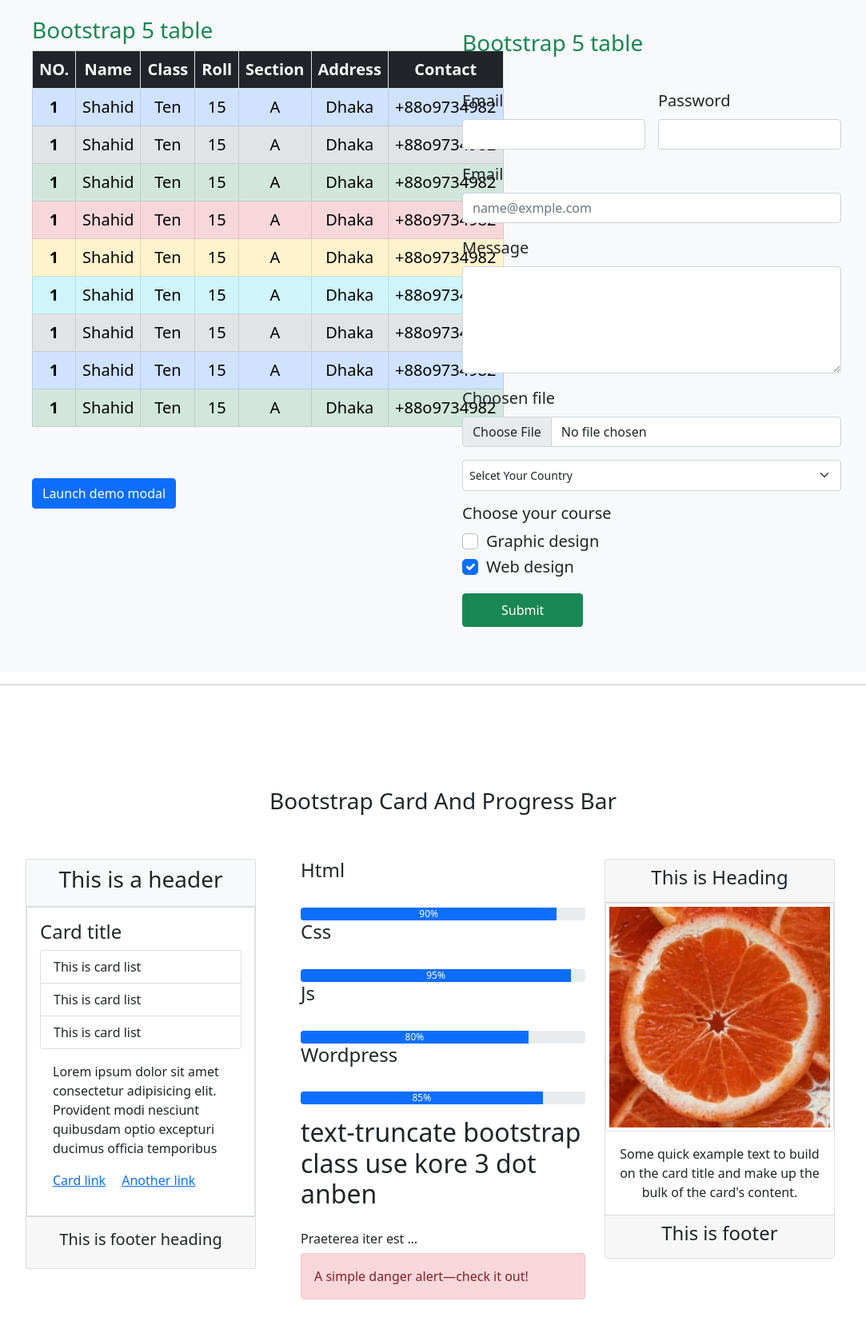
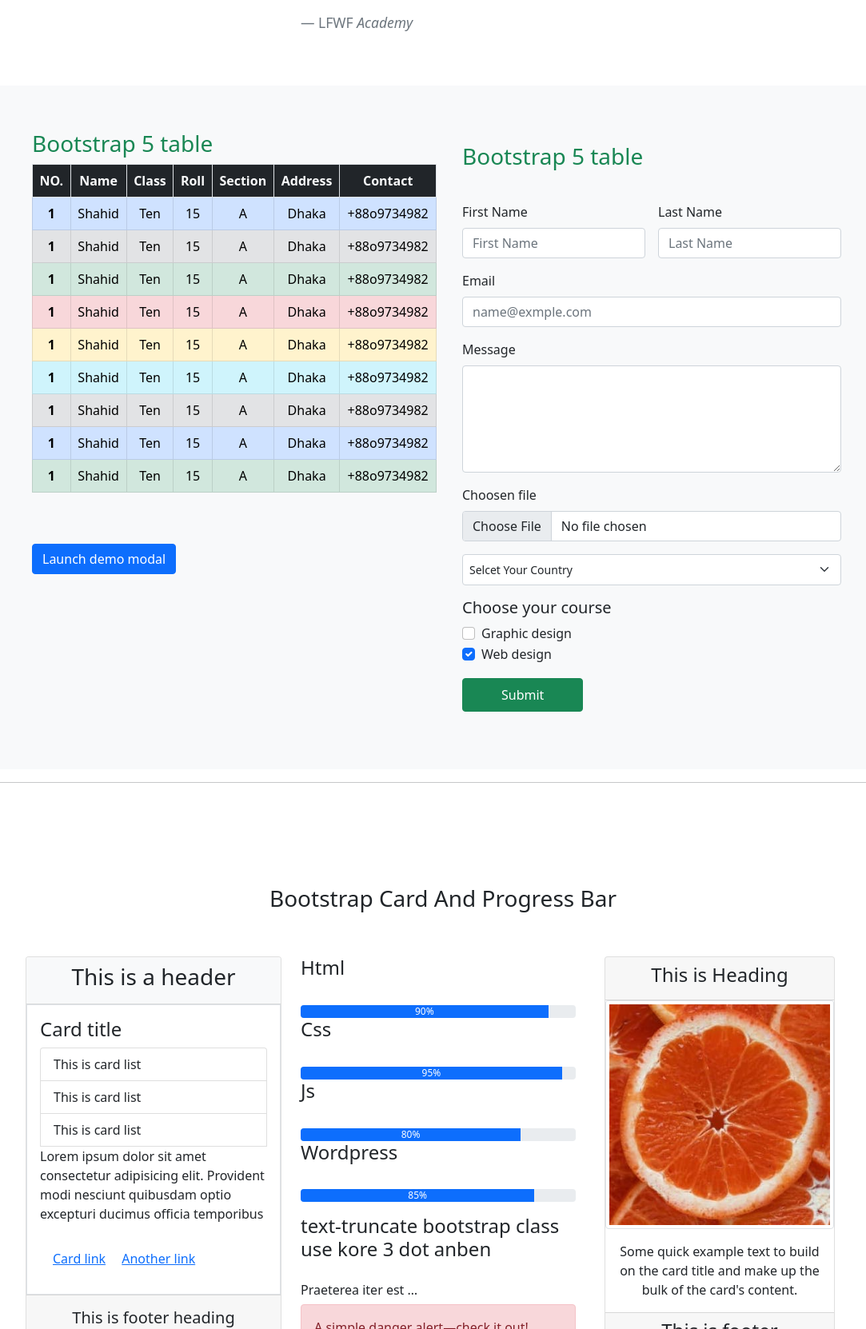
Before and after one commit to Programmermahim/Main-assignment-21, a plain HTML site: page index.html in a window 1280 px wide. Shown: the part 1138-2800 px from the top of the page at 80% size, without its empty margins (86-1169 px from the left). Drawn offline with nearby package versions, Linux system fonts and the light colour scheme.

Commit message:
Update index.html

```diff
--- a/index.html
+++ b/index.html
@@ -17,7 +17,7 @@
 
     <!-- ---------------NAVBar--------------- -->
 
-    <nav class="navbar navbar-expand-lg navbar-light bg-light py-3 ">
+    <nav class="navbar navbar-expand-lg navbar-light bg-light py-4 ">
         <div class="container-fluid">
             <a class="navbar-brand text-primary" href="#">LFWF Academy</a>
             <button class="navbar-toggler" type="button" data-bs-toggle="collapse"
@@ -107,7 +107,7 @@
 
 
 
-    <div class="container my-xxl-5">
+    <div class="container py-5">
         <div class="row">
             <div class="col-lg-4">
                 <img class="img-fiuld img-thumbnail "
@@ -116,7 +116,7 @@
             </div>
             <div class="col-lg-8">
                 <blockquote class="blockquote">
-                    <h2>Blackqoute Use korban</h2>
+                    <h2>Blackqoute Use korban</h2> <br>
                     <p>Lorem ipsum dolor sit amet consectetur adipisicing elit. Dignissimos delectus rem, tenetur
                         pariatur error sunt. Lorem ipsum dolor sit amet, consectetur adipisicing elit. Ducimus deleniti
                         laudantium harum doloribus amet, culpa dolor nesciunt iure qui, at voluptates architecto quae
@@ -135,7 +135,7 @@
     <div class="table bg-light">
 
         <div class="container ">
-            <div class="row bg-light fs-5 py-5 px-5">
+            <div class="row bg-light fa-2px py-xl-5 px-5">
                 <div class="col-lg-6">
                     <h3 class="text-success">Bootstrap 5 table</h3>
                     <table class="table table-bordered table-hover text-center">
@@ -265,16 +265,16 @@
                         </div>
                     </div>
                 </div>
-                <div class="col-lg-6 px-4">
+                <div class="col-lg-6 px-4 pb-4">
                     <form class="row g-3">
                         <h3 class="text-success py-3">Bootstrap 5 table</h3>
                         <div class="col-md-6">
-                            <label for="inputEmail4" class="form-label">Email</label>
-                            <input type="email" class="form-control" id="inputEmail4">
+                            <label for="inputName4" class="form-label">First Name</label>
+                            <input type="Name" class="form-control" id="inputName4" placeholder="First Name">
                         </div>
                         <div class="col-md-6">
-                            <label for="inputPassword4" class="form-label">Password</label>
-                            <input type="password" class="form-control" id="inputPassword4">
+                            <label for="inputName4" class="form-label">Last Name</label>
+                            <input type="Name" class="form-control" id="inputName4" placeholder="Last Name">
                         </div>
                         <div class="col-12">
                             <label for="inputAddress" class="form-label">Email</label>
@@ -326,27 +326,27 @@
 
     <!-------------- progress Bar------------ ----->
 
-    <div class="progress_bar py-5 ">
+    <div class="progress_bar py-xl-5 ">
         <div class="container">
             <div class="row py-3">
                 <div class="py-5">
                     <h3 class="text-center">Bootstrap Card And Progress Bar</h3>
                 </div>
-                <div class="col-lg-4 ps-5 ">
-                    <div class="card" style="width: 18rem;">
+                <div class="col-lg-4 ps-5">
+                    <div class="card" style="width: 20rem;">
                         <!-- <img src="..." class="card-img-top" alt="..."> -->
                         <div class="card-header bg-light text-center">
                            <h3>This is a header</h3>
                           </div>
-                        <div class="card-body  border border-1">
+                        <div class="card-body border border-1">
                           <h4 class="card-title">Card title</h4>
                           <ul class="list-group  border-1">
                             <li class="list-group-item">This is card list</li>
                             <li class="list-group-item">This is card list</li>
                             <li class="list-group-item">This is card list</li>
+                            <p>Lorem ipsum dolor sit amet consectetur adipisicing  elit. Provident modi  nesciunt quibusdam optio excepturi ducimus officia temporibus </p>
                           </ul>
                           <div class="card-body">
-                             <p>Lorem ipsum dolor sit amet consectetur adipisicing  elit. Provident modi  nesciunt quibusdam optio excepturi ducimus officia temporibus </p>
                             <a href="#" class="card-link">Card link</a>
                             <a href="#" class="card-link">Another link</a>
                           </div>
@@ -356,8 +356,9 @@
                         </div>
                     </div>
                 </div>
-                <div class="col-lg-4">
+                <div class="col-lg-4 pe-4">
                     <h4>Html</h4><br>
+                    <div class="progress_section">
                         <div class="progress">
                             <div class="progress-bar" role="progressbar" style="width: 90%;" aria-valuenow="90" aria-valuemin="0" aria-valuemax="100">90%</div>
                           </div>
@@ -374,8 +375,8 @@
                             <div class="progress-bar" role="progressbar" style="width: 85%;" aria-valuenow="85" aria-valuemin="0" aria-valuemax="100">85%</div>
                           </div>
                           <div class="py-3">
-                        <h2>text-truncate bootstrap class use kore
-                            3 dot anben</h2>
+                            <h4>text-truncate bootstrap class use kore
+                            3 dot anben</h4>
                           </div>
 
                           <span class="d-inline-block text-truncate" style="max-width: 150px;">
@@ -386,8 +387,9 @@
                             A simple danger alert—check it out!
                         </div>
                     </div>
-                <div class="col-lg-4 text-center">
-                    <div class="card" style="width: 18rem;">
+                </div>
+                <div class="col-lg-4">
+                    <div class="card text-center" style="width: 18rem;">
                         <div class="card-header">
                            <h4>This is Heading</h4>
                           </div>
@@ -409,13 +411,13 @@
 
     <div class="card_image bg-light py-5">
         <div class="container">
-            <div class="text-center py-4 text-success">
+            <div class="text-center py-4 pb-4 text-success">
                 <h2>Stretched-Link Bootstrap class use kore ai kaj korben
                 </h2>
             </div>
             <div class="row">
                 <div class="col-lg-4">
-                    <div class="card" style="width: 18rem;">
+                    <div class="card" style="width: 22rem;">
                         <img src="./img/blog-2.jpg" class="card-img-top  img-fluid" alt="...">
                         <div class="card-body">
                           <h5 class="card-title">Card with stretched link</h5>
@@ -425,7 +427,7 @@
                       </div>
                 </div>
                 <div class="col-lg-4">
-                    <div class="card" style="width: 18rem;">
+                    <div class="card" style="width: 22rem;">
                         <img src="./img/blog-3.jpg" class="card-img-top  img-fluid" alt="...">
                         <div class="card-body">
                           <h5 class="card-title">Card with stretched link</h5>
@@ -435,7 +437,7 @@
                       </div>
                 </div>
                 <div class="col-lg-4 px-5">
-                    <div class="card" style="width: 18rem;">
+                    <div class="card" style="width: 22rem;">
                         <img src="./img/blog-1.jpg" class="card-img-top  img-fluid" alt="...">
                         <div class="card-body">
                           <h5 class="card-title">Card with stretched link</h5>
@@ -492,6 +494,9 @@
     <script src="https://cdn.jsdelivr.net/npm/@popperjs/core@2.9.3/dist/umd/popper.min.js" integrity="sha384-eMNCOe7tC1doHpGoWe/6oMVemdAVTMs2xqW4mwXrXsW0L84Iytr2wi5v2QjrP/xp" crossorigin="anonymous"></script>
     <script src="https://cdn.jsdelivr.net/npm/bootstrap@5.1.0/dist/js/bootstrap.min.js" integrity="sha384-cn7l7gDp0eyniUwwAZgrzD06kc/tftFf19TOAs2zVinnD/C7E91j9yyk5//jjpt/" crossorigin="anonymous"></script>
     -->
+
+
+
 </body>
 
 </html>
```
Lines whose indentation alone changed are shown as unchanged.
